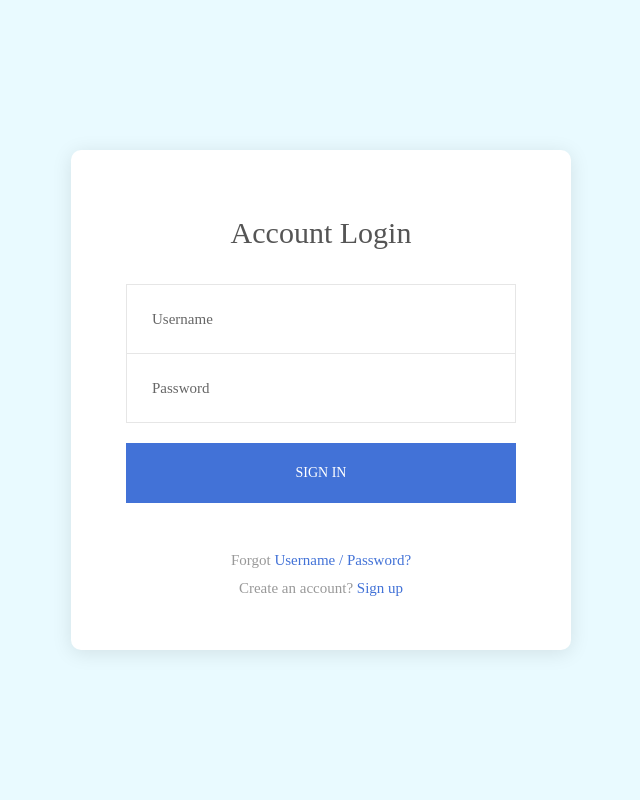
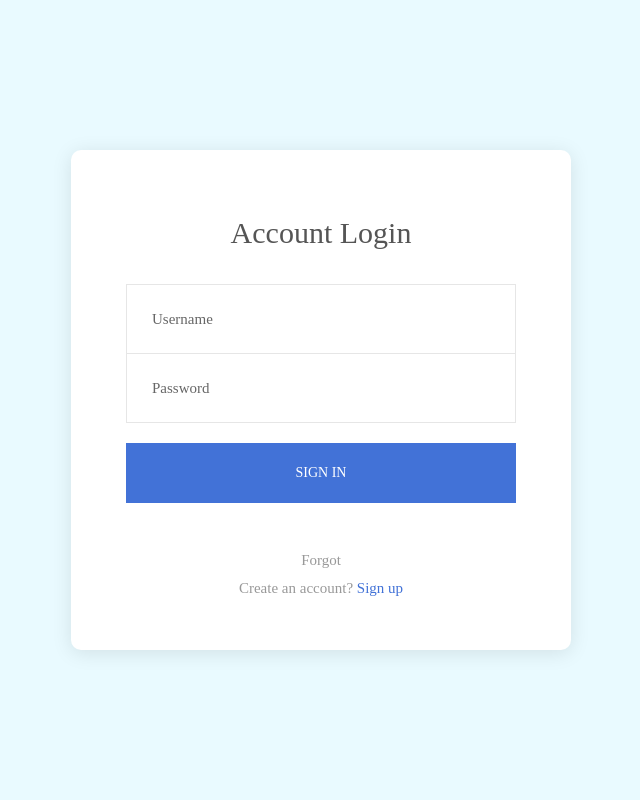
Before and after one commit to panjisob/tydf, a PHP site: page /login.html in a window 1280 px wide. Shown: the whole page, without its empty margins (319-959 px from the left). Run offline with PHP 8.4, Linux system fonts and the light colour scheme; some web fonts are replaced.

Commit message:
comment sername / passworld

```diff
--- a/index.php
+++ b/index.php
@@ -19,7 +19,7 @@ if(empty($_SESSION['namauser'])){
     <meta name="generator" content="Jekyll v4.0.1">
     <title>Dashboard Template · Bootstrap</title>
 
-    <link rel="canonical" href="https://getbootstrap.com/docs/4.5/examples/dashboard/">
+    <!-- <link rel="canonical" href="https://getbootstrap.com/docs/4.5/examples/dashboard/"> -->
 
     <!-- Bootstrap core CSS -->
 <link href="vendor/bootstrap/css/bootstrap.css" rel="stylesheet">
--- a/login.html
+++ b/login.html
@@ -60,9 +60,9 @@
 							Forgot
 						</span>
 
-						<a href="#" class="txt2 hov1">
+						<!-- <a href="#" class="txt2 hov1">
 							Username / Password?
-						</a>
+						</a> -->
 					</div>
 
 					<div class="text-center">
```
